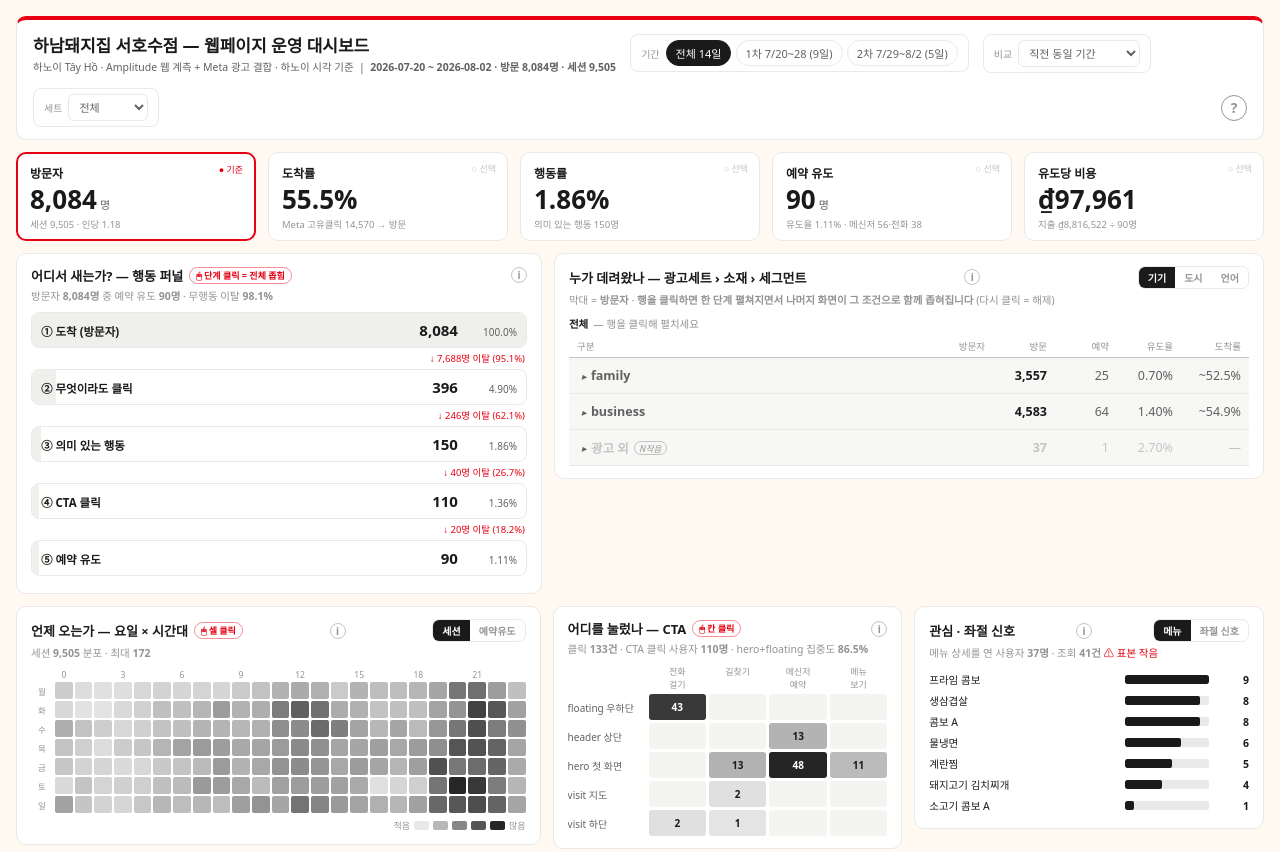
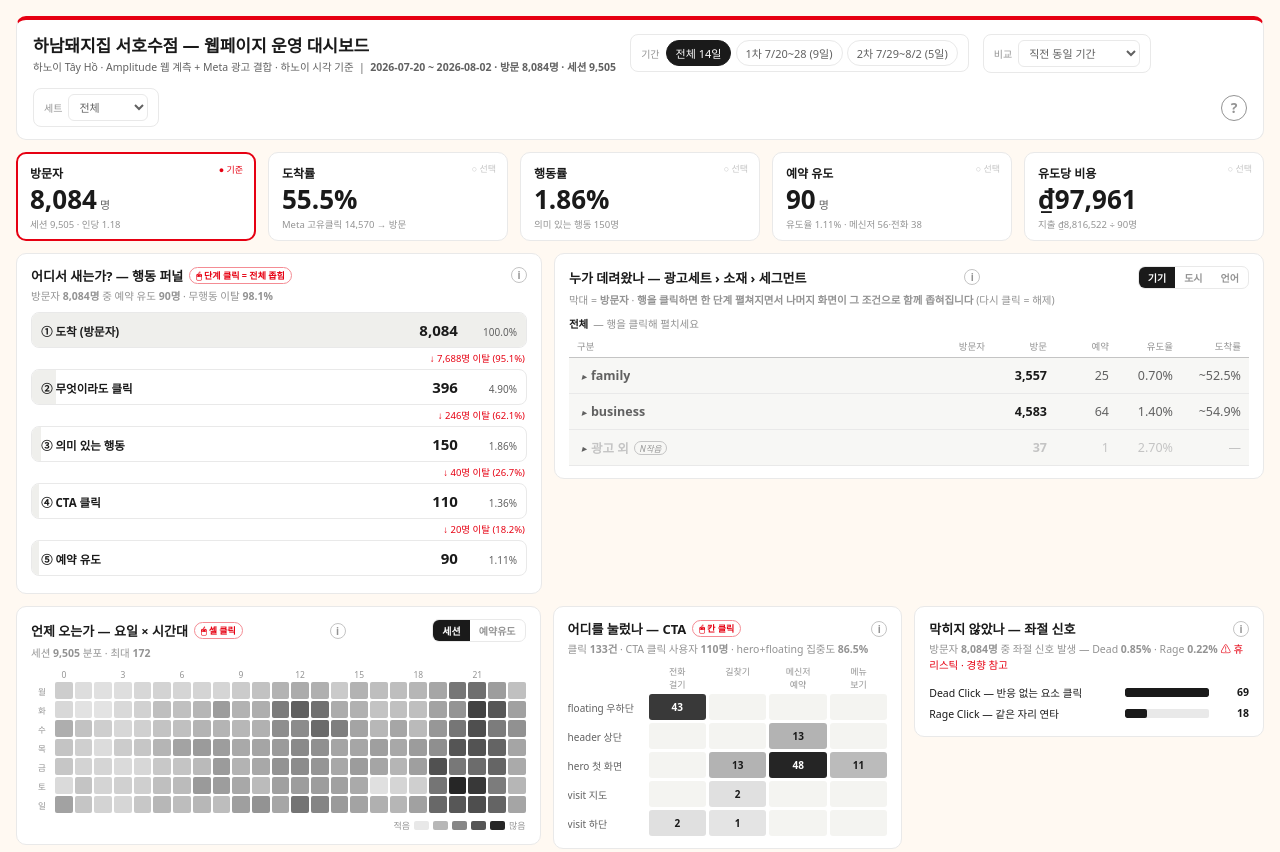
Before and after one commit to kimyeseul3149/hanam-bbq-tayho, a plain HTML site: page docs/dashboard/web-ops.html in a window 1280 px wide. Shown: the top 852 px of the page. Drawn offline with Linux system fonts and the light colour scheme.

Commit message:
refactor(dashboard): drop menu interest card, keep frustration signals
메뉴 관심도는 표본 37명으로 판단 근거가 되기 어려워 화면에서 뺐다.
세 번째 카드는 좌절 신호(Dead/Rage Click) 전용으로 단순화한다.

- 메뉴/좌절 토글과 메뉴 목록·메뉴 필터(F.menu) 제거
- 좌절 신호를 사용자 수와 방문자 대비 비율로 함께 표기
- 측정 한계 각주에서 메뉴 표본 항목 삭제

Menu Item Viewed는 '의미 있는 행동' 정의에 그대로 남아 행동률에는
계속 반영된다.

Co-Authored-By: Claude Opus 5 <noreply@anthropic.com>

```diff
--- a/docs/dashboard/web-ops.html
+++ b/docs/dashboard/web-ops.html
@@ -297,12 +297,11 @@ tr.tot td{border-top:1.5px solid var(--c25);border-bottom:none;color:var(--c100)
     <div class="hint">← 좌우로 밀어서 보기</div>
   </div>
   <div class="card">
-    <div class="ct" id="rtitle">관심 · 좌절 신호
-      <div class="info">i<div class="tip"><b>메뉴</b> = 상세를 연 메뉴 항목(Menu Item Viewed). 판매량이 아니라 <b>클릭 기반 관심도</b>다.<br><br>
-        <b>좌절 신호</b> = Dead Click(반응 없는 요소 클릭)·Rage Click(연타). Amplitude 휴리스틱 판정이라
-        로고 오탐이 섞여 있어 <b>경향 참고용</b>이다. 근거로 단독 사용 금지.<br><br>
-        <b>유의</b> — 메뉴 조회는 표본 37명으로 매우 작다.</div></div>
-      <div class="seg" id="rseg"><div data-m="menu" class="on">메뉴</div><div data-m="fr">좌절 신호</div></div>
+    <div class="ct" id="rtitle">막히지 않았나 — 좌절 신호
+      <div class="info">i<div class="tip"><b>Dead Click</b> = 반응하지 않는 요소를 클릭. <b>Rage Click</b> = 같은 자리를 연타.
+        둘 다 "눌렀는데 아무 일도 안 일어났다"는 신호다.<br><br>
+        <b>유의</b> — Amplitude 휴리스틱 판정이라 오탐이 섞여 있다. Dead Click 89건 중 34건이
+        로고(<code>href="#top"</code>) 클릭이다. <b>경향 참고용이며 단독 근거로 쓰지 말 것.</b></div></div>
     </div>
     <div class="cs" id="rdesc"></div>
     <div class="lst" id="rlist"></div>
@@ -343,7 +342,7 @@ tr.tot td{border-top:1.5px solid var(--c25);border-bottom:none;color:var(--c100)
       · <b>유도당 비용 = 지출 ÷ 예약 유도 사용자</b>. 클릭수는 계산에 들어가지 않는다.<br>
       · 측정 한계 — POS 미연동으로 <b>실제 예약 완결은 측정 불가</b>('예약 유도'가 상한선) ·
         스크롤 뎁스 미계측으로 이탈 지점 확인 불가 · session_end가 14.9%에만 있어 체류시간 측정 포기 ·
-        메뉴 관심도 표본 37명 · Dead Click 89건 중 34건이 로고 오탐.
+        Dead Click 89건 중 34건이 로고 오탐.
     </div>
   </div>
 </div>
@@ -358,9 +357,8 @@ DATA.sessCols.forEach((c,i)=>COL[c]=i);
 const NS=S.length;
 
 /* 세션별 CTA/메뉴 인덱스 */
-const ctaBySess=new Map(), menuBySess=new Map();
+const ctaBySess=new Map();
 DATA.ctaEv.forEach(([s,t,l])=>{ if(!ctaBySess.has(s))ctaBySess.set(s,[]); ctaBySess.get(s).push([t,l]); });
-DATA.menuEv.forEach(([s,i])=>{ if(!menuBySess.has(s))menuBySess.set(s,[]); menuBySess.get(s).push(i); });
 
 /* 라벨 */
 const CRE_LB={business_taste:'비즈니스 × 맛 (영상)',family_taste:'가족 × 맛 (영상)',
@@ -379,9 +377,9 @@ const creIdx={}; C.cre.forEach((k,i)=>creIdx[k]=i);
 const setOf={}; C.cre.forEach(k=>{ setOf[k]=k==='(none)'?'(none)':(k.startsWith('business')?'hanoi_2549_mf_business':'hanoi_2549_mf_family'); });
 
 /* 상태 */
-const F={per:'all',cmp:'prev',set:null,cre:null,seg:null,segDim:'dv',stage:null,
-         cell:null,cta:null,menu:null,metric:0,open0:null,open1:null};
-let RSEG='menu', HMSEG='sess', TBLSEG='cre', TBLOPEN=true;
+const F={per:'all',cmp:'prev',set:null,seg:null,segDim:'dv',stage:null,
+         cell:null,cta:null,metric:0,open0:null,open1:null};
+let HMSEG='sess', TBLSEG='cre', TBLOPEN=true;
 /* 7/29에 소재를 교체했다 → 1차 9일(7/20~28) · 2차 5일(7/29~8/2) */
 const PER={all:[0,13],p1:[0,8],p2:[9,13]};
 const PERLB={all:'전체 14일',p1:'1차 7/20~28 (9일)',p2:'2차 7/29~8/2 (5일)'};
@@ -390,7 +388,7 @@ const PERLB={all:'전체 14일',p1:'1차 7/20~28 (9일)',p2:'2차 7/29~8/2 (5일
    Meta 실적은 '기간 전체 × 소재'로만 존재한다. 웹 쪽에서만 나오는 조건(시간대·행동단계·
    세그먼트·CTA·메뉴·기간 구간)으로 방문자를 좁히면 분자만 줄고 분모는 그대로라 틀린 값이 된다.
    그런 필터가 하나라도 걸리면 도착률·유도당 비용은 산출하지 않는다. */
-const metaOK=()=>!F.cell&&!F.stage&&F.seg===null&&!F.cta&&F.menu===null;
+const metaOK=()=>!F.cell&&!F.stage&&F.seg===null&&!F.cta;
 /* KPI용 범위 — 소재/세트가 선택돼 있으면 그 범위의 Meta 실적을 쓴다 */
 function metaScope(){
   if(!metaOK()) return null;
@@ -415,7 +413,6 @@ function pass(i,forTree){
   if(F.stage&&r[COL[F.stage]]!==1) return false;
   if(F.cell&&(r[COL.wd]!==F.cell[0]||r[COL.hour]!==F.cell[1])) return false;
   if(F.cta){ const e=ctaBySess.get(i); if(!e||!e.some(([t,l])=>(F.cta[0]<0||t===F.cta[0])&&(F.cta[1]<0||l===F.cta[1]))) return false; }
-  if(F.menu!==null){ const e=menuBySess.get(i); if(!e||!e.includes(F.menu)) return false; }
   return true;
 }
 function sel(forTree){ const a=[]; for(let i=0;i<NS;i++) if(pass(i,forTree)) a.push(i); return a; }
@@ -689,30 +686,18 @@ function renderMtx(idxs){
     hero+floating 집중도 <b>${pct(tot?((rowT[C.ctaLoc.indexOf('hero')]||0)+(rowT[C.ctaLoc.indexOf('floating')]||0))/tot*100:0)}</b>`;
 }
 
-/* ── 메뉴 / 좌절 신호 ───────────────────────────────── */
+/* ── 좌절 신호 ──────────────────────────────────────── */
 function renderRight(idxs){
-  const st=new Set(idxs); let items=[];
-  if(RSEG==='menu'){
-    const g={}; DATA.menuEv.forEach(([s,i])=>{ if(st.has(s)) g[i]=(g[i]||0)+1; });
-    items=Object.entries(g).map(([k,v])=>({k:+k,lb:C.menu[k],v})).sort((a,b)=>b.v-a.v);
-    const A=agg(idxs);
-    $('#rdesc').innerHTML=`메뉴 상세를 연 사용자 <b>${fN(A.menu)}명</b> · 조회 <b>${fN(items.reduce((s,x)=>s+x.v,0))}건</b>
-      <span style="color:var(--red)">⚠ 표본 작음</span>`;
-  } else {
-    const A=agg(idxs);
-    items=[{k:-1,lb:'Dead Click (반응 없는 요소)',v:A.dead},{k:-2,lb:'Rage Click (연타)',v:A.rage}]
-      .filter(x=>x.v>0);
-    $('#rdesc').innerHTML=`좌절 신호 사용자 — Dead <b>${fN(A.dead)}명</b> · Rage <b>${fN(A.rage)}명</b>
-      <span style="color:var(--red)">⚠ 휴리스틱 · 경향 참고</span>`;
-  }
+  const A=agg(idxs);
+  const items=[{lb:'Dead Click — 반응 없는 요소 클릭',v:A.dead},
+               {lb:'Rage Click — 같은 자리 연타',v:A.rage}];
   const mx=Math.max(1,...items.map(x=>x.v));
-  $('#rlist').innerHTML=items.map(x=>`<div class="li ${F.menu===x.k?'sel':''}" data-k="${x.k}">
+  $('#rdesc').innerHTML=`방문자 <b>${fN(A.users)}명</b> 중 좌절 신호 발생 —
+    Dead <b>${pct(A.users?A.dead/A.users*100:0)}</b> · Rage <b>${pct(A.users?A.rage/A.users*100:0)}</b>
+    <span style="color:var(--red)">⚠ 휴리스틱 · 경향 참고</span>`;
+  $('#rlist').innerHTML=items.map(x=>`<div class="li" style="cursor:default">
     <span>${x.lb}</span><span class="bar"><i style="width:${x.v/mx*100}%"></i></span>
-    <span class="n">${fN(x.v)}</span></div>`).join('')||'<div class="cs">해당 조건의 데이터가 없습니다.</div>';
-  if(RSEG==='menu') $$('#rlist .li').forEach(e=>e.onclick=()=>{
-    const k=+e.dataset.k; F.menu=F.menu===k?null:k;
-    if(F.menu!==null&&METRICS[F.metric].meta) F.metric=0;
-    render(); });
+    <span class="n">${fN(x.v)}</span></div>`).join('');
 }
 
 /* ── 원자료 표 ──────────────────────────────────────── */
@@ -791,12 +776,11 @@ function renderChips(){
   if(F.stage) cs.push(['stage','단계 '+({anyclick:'클릭',act:'행동',cta:'CTA',res:'예약 유도'})[F.stage]]);
   if(F.cell) cs.push(['cell',`${WD[F.cell[0]]} ${F.cell[1]}시`]);
   if(F.cta) cs.push(['cta',(CTA_LB[C.ctaType[F.cta[0]]]||'')+' / '+(LOC_LB[C.ctaLoc[F.cta[1]]]||'')]);
-  if(F.menu!==null&&F.menu>=0) cs.push(['menu','메뉴 '+C.menu[F.menu]]);
   $('#chips').innerHTML=cs.map(([k,l])=>`<span class="chip" data-k="${k}">${l}<span class="x">×</span></span>`).join('');
   $$('#chips .chip').forEach(e=>e.onclick=()=>{
     const k=e.dataset.k;
     if(k==='per') F.per='all'; else if(k==='cell') F.cell=null; else if(k==='cta') F.cta=null;
-    else if(k==='menu') F.menu=null; else if(k==='stage') F.stage=null;
+    else if(k==='stage') F.stage=null;
     else if(k==='set'){ F.set=null; $('#fset').value=''; }
     else if(k==='open0'){ F.open0=null; F.open1=null; }
     else F[k]=null;
@@ -835,8 +819,6 @@ $$('#lv3seg div').forEach(e=>e.onclick=()=>{
   F.segDim=e.dataset.m; F.seg=null; render(); });
 $$('#hmseg div').forEach(e=>e.onclick=()=>{
   $$('#hmseg div').forEach(d=>d.classList.toggle('on',d===e)); HMSEG=e.dataset.m; render(); });
-$$('#rseg div').forEach(e=>e.onclick=()=>{
-  $$('#rseg div').forEach(d=>d.classList.toggle('on',d===e)); RSEG=e.dataset.m; F.menu=null; render(); });
 $$('#tblseg div').forEach(e=>e.onclick=()=>{
   $$('#tblseg div').forEach(d=>d.classList.toggle('on',d===e)); TBLSEG=e.dataset.m; render(); });
 /* ⓘ·? 는 모바일에서 hover가 없으므로 탭으로도 열리게 한다 */
```
Also changed, not shown: docs/dashboard/_build/web_ops.tpl.html (+21 -39 lines).
